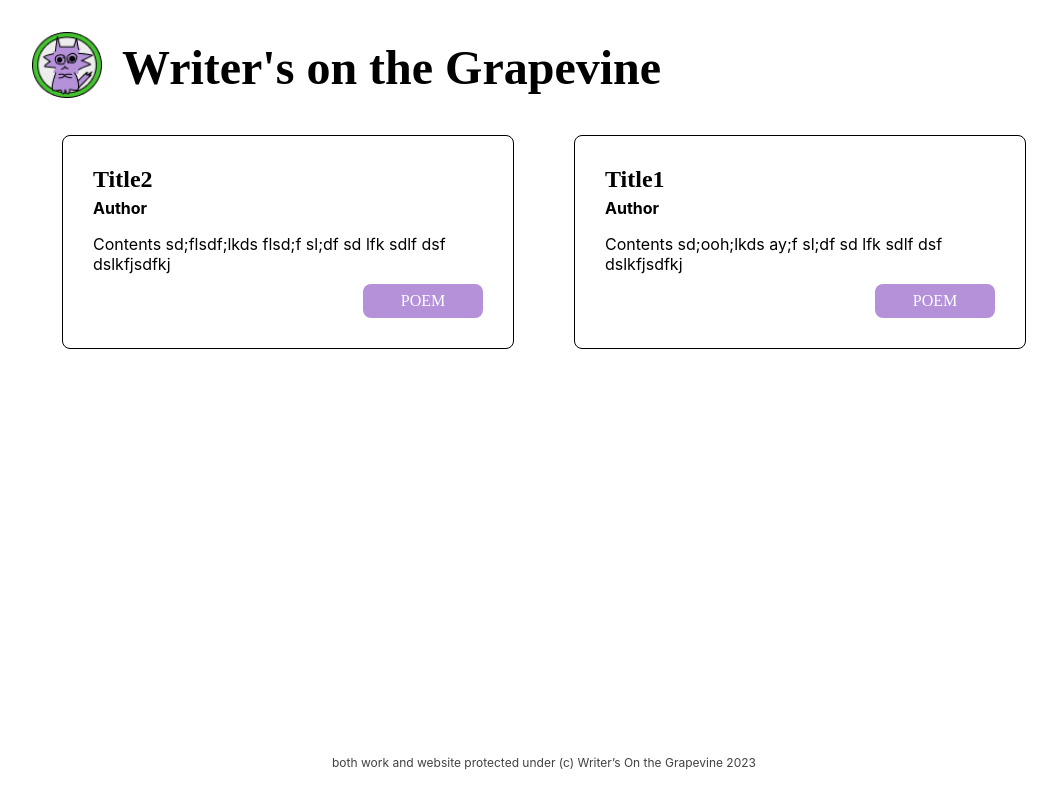
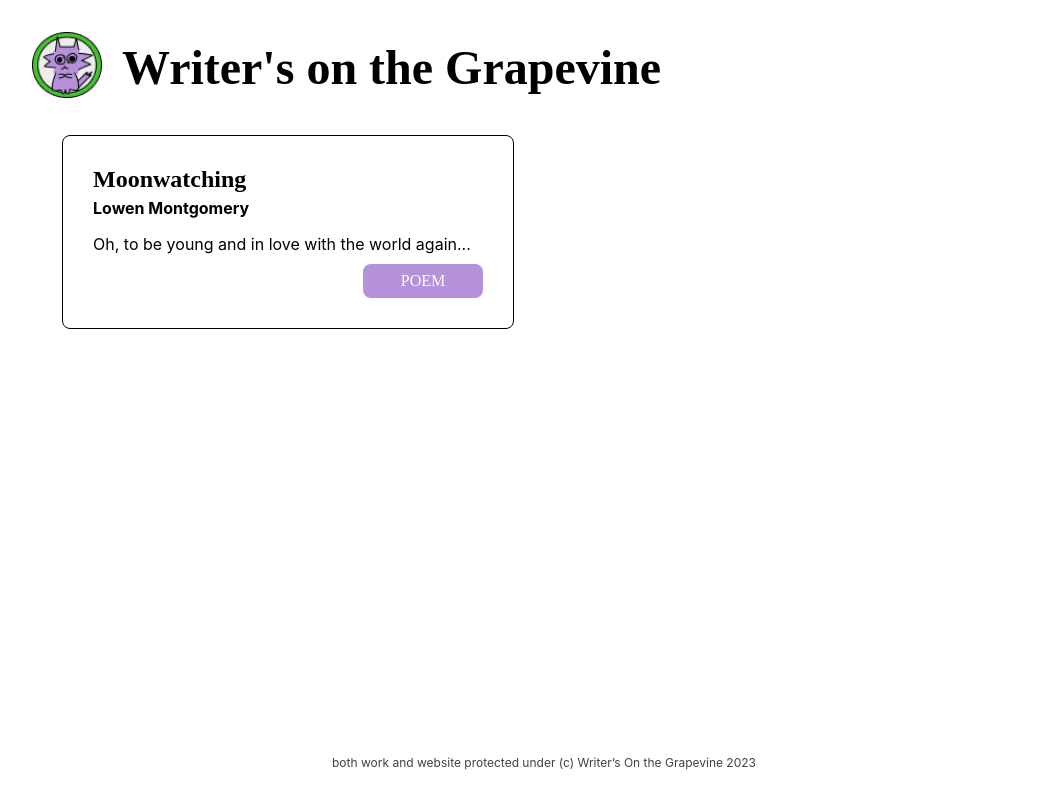
Before and after one commit to Kriti-Negi/writers-on-grapevine, a React (Create React App) app: page /#/ in a window 1280 px wide. Shown: the whole page, without its empty margins (96-1153 px from the left). Built offline with nearby package versions, Linux system fonts and the light colour scheme; a web font is replaced by a local one.

Commit message:
added 1st poem

```diff
--- a/src/Pieces.js
+++ b/src/Pieces.js
@@ -1,17 +1,10 @@
 const files = [
     {
-        title: "Title2",
-        author: "Author",
+        title: "Moonwatching",
+        author: "Lowen Montgomery",
         type: "poem",
         published: "Published",
-        content: "Contents sd;flsdf;lkds flsd;f sl;df sd\nlfk \n sdlf dsf dslkfjsdfkj"
-    },
-    {
-        title: "Title1",
-        author: "Author",
-        type: "poem",
-        published: "Published",
-        content: "Contents sd;ooh;lkds ay;f sl;df sd\nlfk \n sdlf dsf dslkfjsdfkj"
+        content: "Oh, to be young and in love \n with the world again. \n \n To stare in awe at the moon \n with star-speckled eyes \n because every night was special \n before you knew \n every night is the same"
     }
 ];
 export default files;
--- a/src/pages/Home.jsx
+++ b/src/pages/Home.jsx
@@ -16,7 +16,7 @@ function Home(){
                     index = {index}
                     cardTitle = {piece.title}
                     author = {piece.author}
-                    piece = {piece.content.substring(0, 300)}
+                    piece = {piece.content.substring(0, 50) + "..."}
                     type = {piece.type.toUpperCase()}
                 />
             })}
--- a/src/pages/Piece.jsx
+++ b/src/pages/Piece.jsx
@@ -14,17 +14,16 @@ function Piece(){
         let fileIndex = url[url.length - 1];
 
         setContent(files[fileIndex].content.split("\n"))
-        console.log(files[fileIndex]);
         return (files[fileIndex]);
     }
 
     function createContent(){
         if(content.length > 0){
             return (
-                <div>{content.map((elem, index) => <p key = {index}>{elem}</p>)}</div>
+                <div>{content.map((elem, index) => <p key = {index}> {elem} &nbsp; </p>)}</div>
             )
         }else{
-            return <p></p>
+            return <p> </p>
         }
     }
 
```
